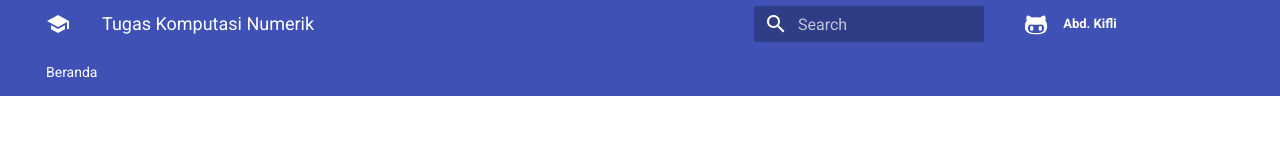
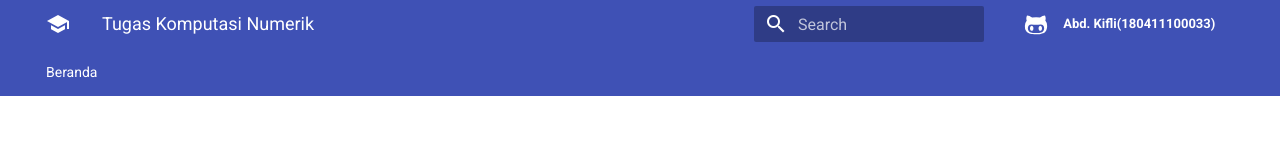
Before and after one commit to Kifli18/AbdKifli.github.io, a plain HTML site: page 404.html in a window 1280 px wide. Shown: the top 150 px of the page. Drawn offline with Linux system fonts and the light colour scheme; files that its build step writes are made by us from their sources; no server answers; files whose address does not match are found by name.

Commit message:
Add files via upload

```diff
--- a/404.html
+++ b/404.html
@@ -187,7 +187,7 @@
     </div>
 
   <div class="md-source__repository">
-    Abd. Kifli
+    Abd. Kifli(180411100033)
   </div>
 </a>
           </div>
@@ -264,7 +264,7 @@
     </div>
 
   <div class="md-source__repository">
-    Abd. Kifli
+    Abd. Kifli(180411100033)
   </div>
 </a>
     </div>
```
Also changed, not shown: index.html (+2 -2 lines), tugas1/index.html (+2 -2 lines), tugas2/index.html (+2 -2 lines), tugas3/index.html (+2 -2 lines), tugas4/index.html (+2 -2 lines), tugas5/index.html (+2 -2 lines), 1 other file.
